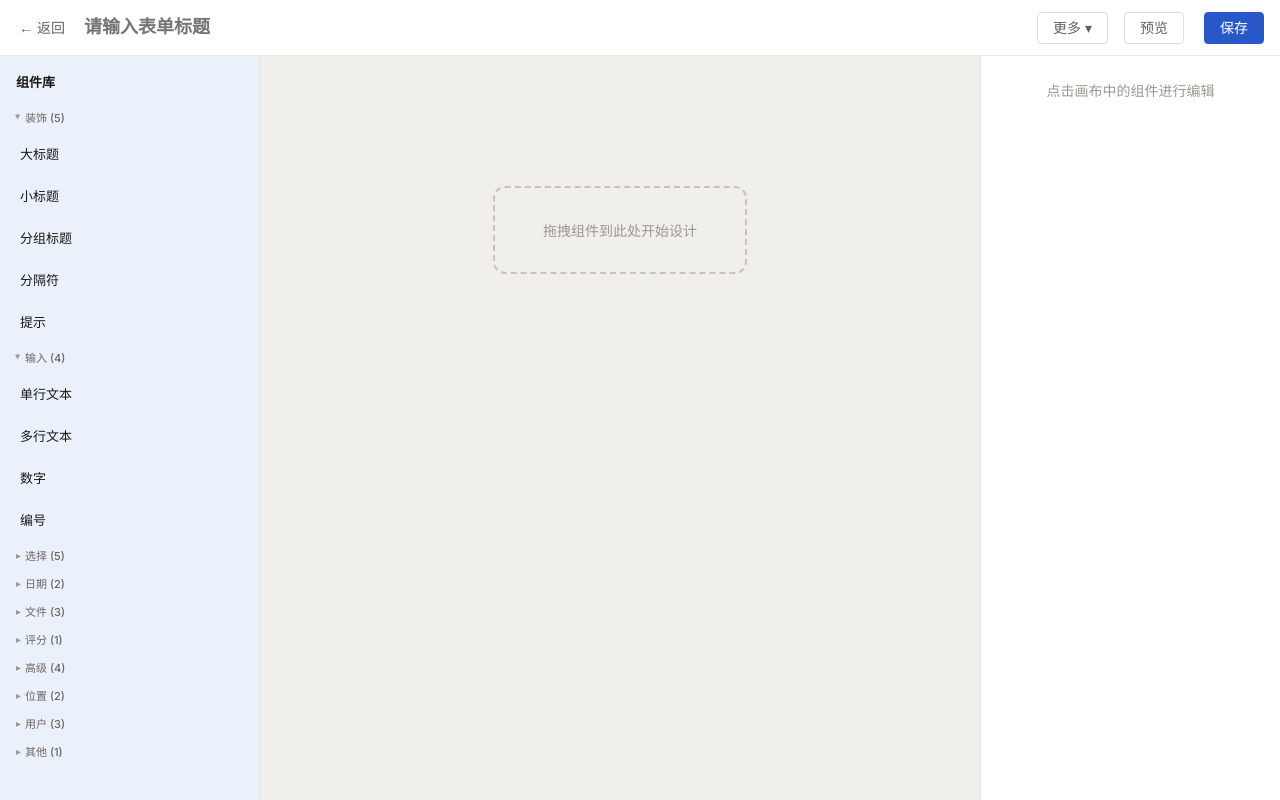
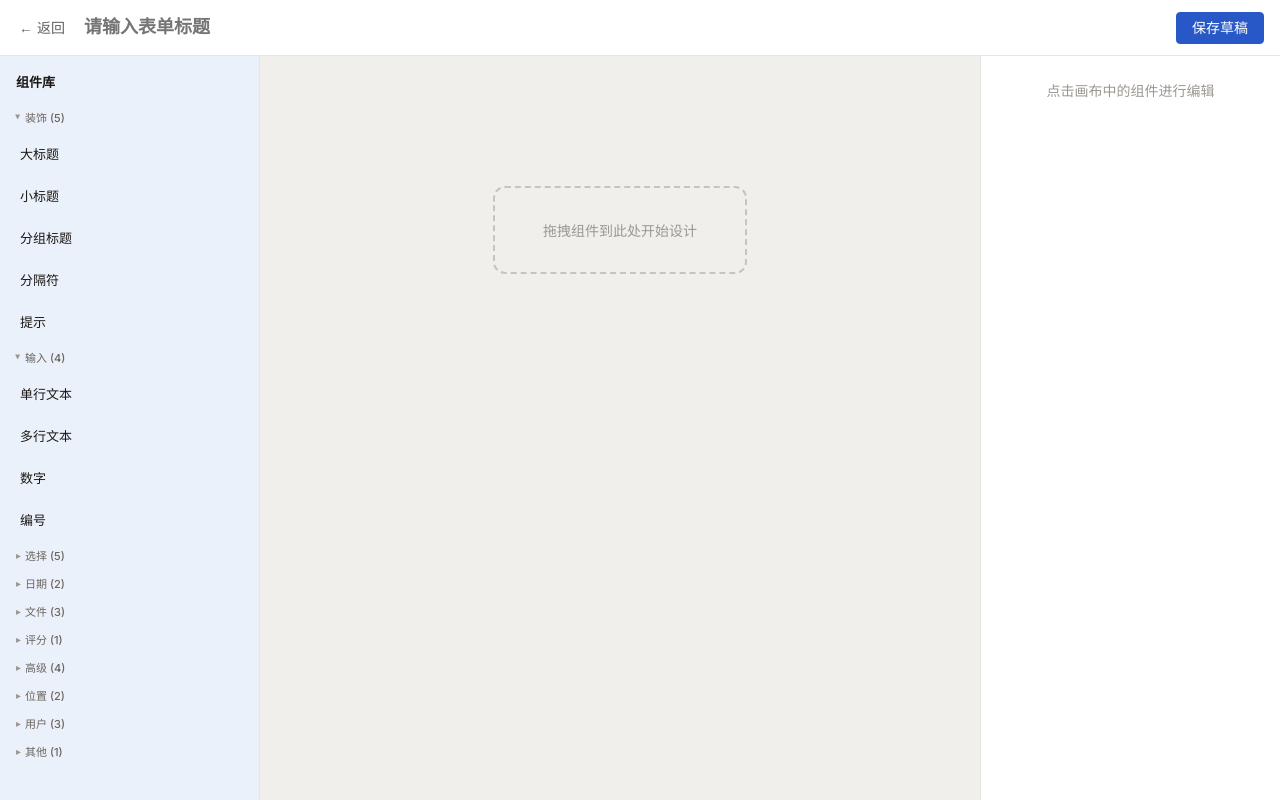
Before and after one commit to ZoHuan/FormCenter, a Vue app: page /formDesigner in a window 1280 px wide. Built offline with nearby package versions, Linux system fonts and the light colour scheme.

Commit message:
feat: 简化设计器工具栏，仅保留保存草稿按钮

```diff
--- a/src/views/formDesigner/FormDesignerView.vue
+++ b/src/views/formDesigner/FormDesignerView.vue
@@ -4,18 +4,7 @@
       <el-button link @click="handleBack">← 返回</el-button>
       <input v-model="formTitle" class="title-input" placeholder="请输入表单标题" @blur="onTitleBlur" />
       <div class="toolbar-right">
-        <el-dropdown trigger="click" style="margin-right:8px">
-          <el-button>更多 ▾</el-button>
-          <template #dropdown>
-            <el-dropdown-menu>
-              <el-dropdown-item @click="toggleStatus('draft')" v-if="store.schema?.status !== 'draft'">切换为草稿</el-dropdown-item>
-              <el-dropdown-item @click="toggleStatus('open')" v-if="store.schema?.status !== 'open'">切换为收集中</el-dropdown-item>
-              <el-dropdown-item @click="toggleStatus('closed')" v-if="store.schema?.status !== 'closed'">切换为已关闭</el-dropdown-item>
-            </el-dropdown-menu>
-          </template>
-        </el-dropdown>
-        <el-button @click="handlePreview">预览</el-button>
-        <el-button type="primary" @click="handleSave">保存</el-button>
+        <el-button type="primary" @click="handleSave">保存草稿</el-button>
       </div>
     </div>
     <div class="designer-body">
```
